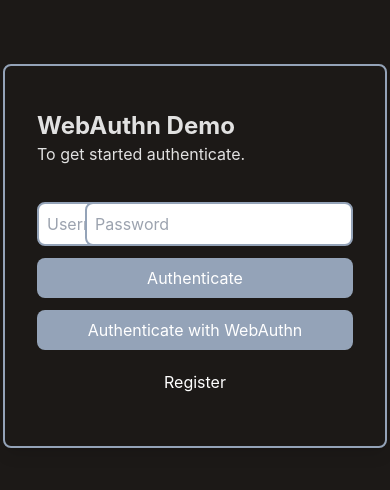
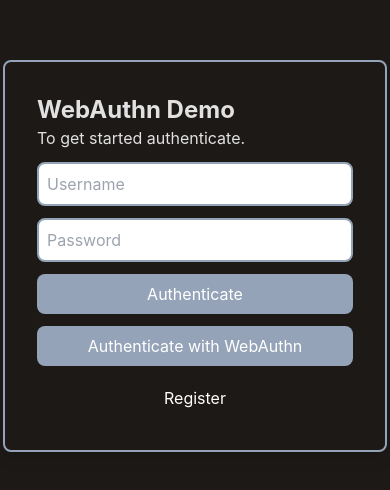
Before and after one commit to JGStJohnson/WebAuthn_Demo_Frontend, a React (Vite) app: page / in a window 390 px wide. Shown: the part 166-656 px from the top of the page. Built offline with nearby package versions, Linux system fonts and the light colour scheme.

Commit message:
fixing mobile

```diff
--- a/src/App.tsx
+++ b/src/App.tsx
@@ -234,18 +234,18 @@ function App() {
                 </div>
                 <div className='grid grid-cols-1 md:grid-cols-2 gap-3'>
                     <label htmlFor='username' className='flex items-center'>
-                        <input type="text" placeholder='Username' value={username} onChange={(e) => setUsername(e.target.value)} className='p-2 border-2 border-slate-400 rounded-lg' />
+                        <input type="text" placeholder='Username' value={username} onChange={(e) => setUsername(e.target.value)} className='p-2 border-2 border-slate-400 rounded-lg w-full' />
                     </label>
                     <label htmlFor='password' className='flex items-center'>
-                        <input type="password" placeholder='Password' value={password} onChange={(e) => setPassword(e.target.value)} className='p-2 border-2 border-slate-400 rounded-lg' />
+                        <input type="password" placeholder='Password' value={password} onChange={(e) => setPassword(e.target.value)} className='p-2 border-2 border-slate-400 rounded-lg w-full' />
                     </label>
-                    <label htmlFor='submit' className='col-span-2'>
+                    <label htmlFor='submit' className='md:col-span-2'>
                         <button className='w-full p-2 bg-slate-400 text-white rounded-lg' onClick={() => login()}>Authenticate</button>
                     </label>
-                    <label htmlFor='submit' className='col-span-2'>
+                    <label htmlFor='submit' className='md:col-span-2'>
                         <button className='w-full p-2 bg-slate-400 text-white rounded-lg' onClick={() => loginWebAuthn()}>Authenticate with WebAuthn</button>
                     </label>
-                    <button onClick={() => swapAuthType(true)} className='col-span-2 p-2 hover:underline text-white rounded-lg'>Register</button>
+                    <button onClick={() => swapAuthType(true)} className='md:col-span-2 p-2 hover:underline text-white rounded-lg'>Register</button>
                 </div>
             </div>
         )
@@ -263,18 +263,18 @@ function App() {
                 </div>
                 <div className='grid grid-cols-1 md:grid-cols-2 gap-3'>
                     <label htmlFor='username' className='flex items-center'>
-                        <input type="text" placeholder='Username' value={username} onChange={(e) => setUsername(e.target.value)} className='p-2 border-2 border-slate-400 rounded-lg' />
+                        <input type="text" placeholder='Username' value={username} onChange={(e) => setUsername(e.target.value)} className='p-2 border-2 border-slate-400 rounded-lg w-full' />
                     </label>
                     <label htmlFor='password' className='flex items-center'>
-                        <input type="password" placeholder='Password' value={password} onChange={(e) => setPassword(e.target.value)} className='p-2 border-2 border-slate-400 rounded-lg' />
+                        <input type="password" placeholder='Password' value={password} onChange={(e) => setPassword(e.target.value)} className='p-2 border-2 border-slate-400 rounded-lg w-full' />
                     </label>
-                    <label htmlFor='password' className='flex items-center col-span-2'>
+                    <label htmlFor='password' className='flex items-center md:col-span-2'>
                         <input type="text" placeholder="Display Name" value={displayName} onChange={(e) => setDisplayName(e.target.value)} className='p-2 border-2 border-slate-400 rounded-lg w-full' />
                     </label>
-                    <label htmlFor='submit' className='col-span-2'>
+                    <label htmlFor='submit' className='md:col-span-2'>
                         <button className='w-full p-2 bg-slate-400 text-white rounded-lg' onClick={() => register()}>Register</button>
                     </label>
-                    <button className='col-span-2 p-2 hover:underline text-white rounded-lg' onClick={() => swapAuthType(false)}>Back</button>
+                    <button className='md:col-span-2 p-2 hover:underline text-white rounded-lg' onClick={() => swapAuthType(false)}>Back</button>
                 </div>
             </div>
         )
```
